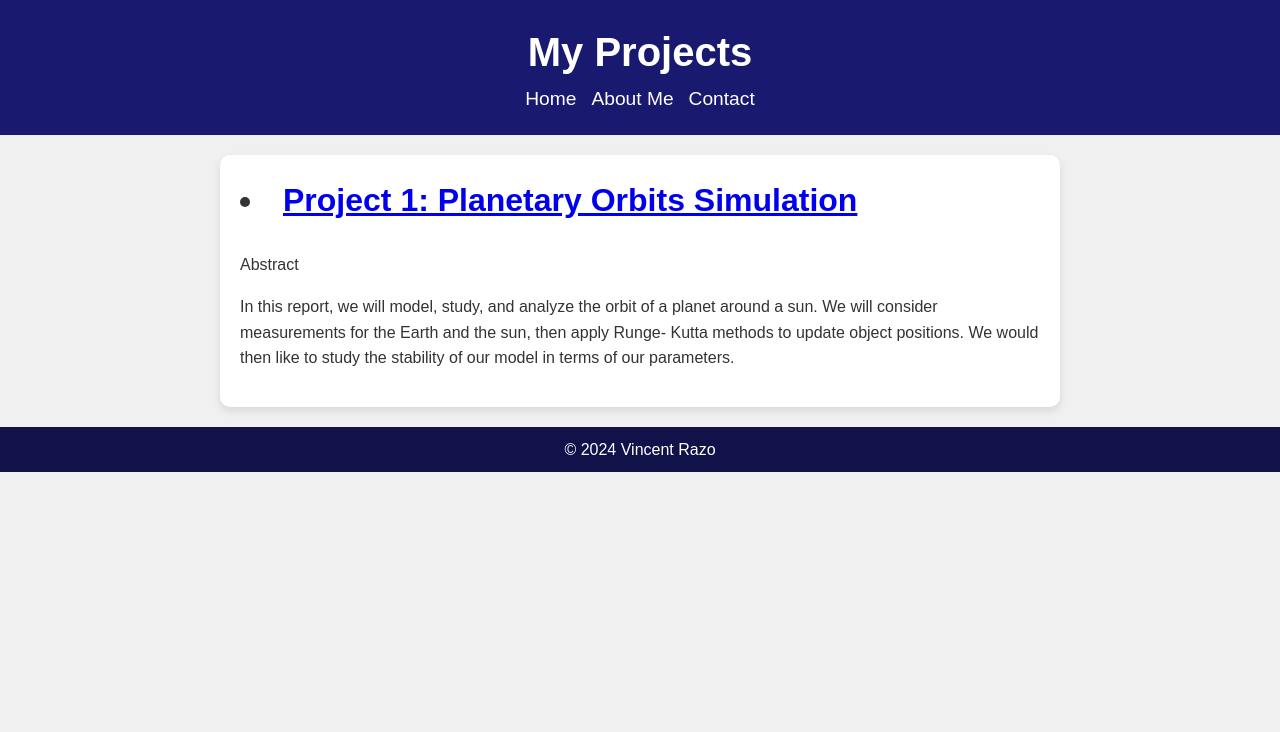
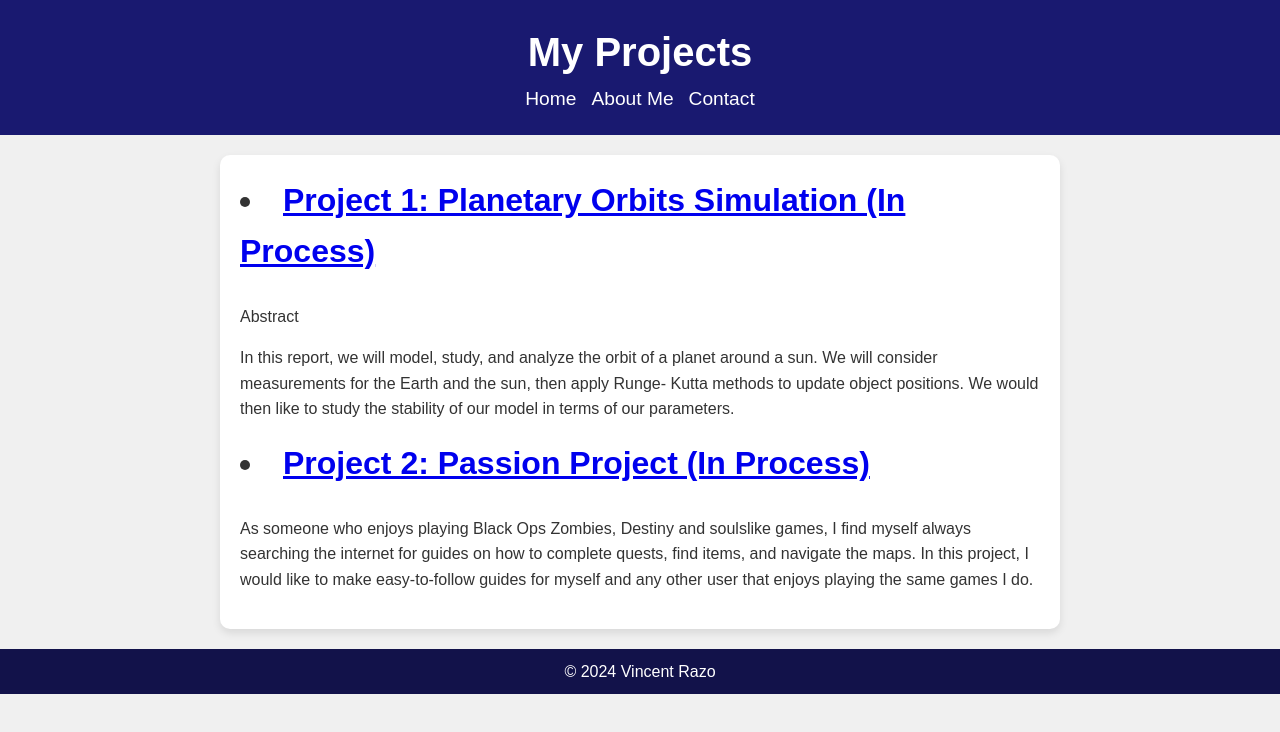
Before and after one commit to vincentrazo1/vincentrazo1.github.io, a plain HTML site: page projects.html in a window 1280 px wide. Drawn offline with Linux system fonts and the light colour scheme.

Commit message:
Fixed bug with projects.html file

```diff
--- a/projects.html
+++ b/projects.html
@@ -19,10 +19,16 @@
     </header>
     <main>
         <section id="projects">
-            <h2><li><a href="project_1.html">Project 1: Planetary Orbits Simulation</a></li></h2>
+            <h2><li><a href="project_1.html">Project 1: Planetary Orbits Simulation (In Process)</a></li></h2>
             <p>Abstract</p>
             <p>In this report, we will model, study, and analyze the orbit of a planet around a sun. We will consider measurements for the Earth and the sun,
-                then apply Runge- Kutta methods to update object positions. We would then like to study the stability of our model in terms of our parameters.</p>
+                then apply Runge- Kutta methods to update object positions. We would then like to study the stability of our model in terms of our parameters.
+            </p>
+            <h2><li><a href="project_2.html">Project 2: Passion Project (In Process)</a></li></h2>
+            <p>As someone who enjoys playing Black Ops Zombies, Destiny and soulslike games, I find myself always searching the internet for guides on how to
+                complete quests, find items, and navigate the maps. In this project, I would like to make easy-to-follow guides for myself and any other user
+                that enjoys playing the same games I do.
+            </p>
     </main>
     <footer>
         <p>© 2024 Vincent Razo</p>
```
